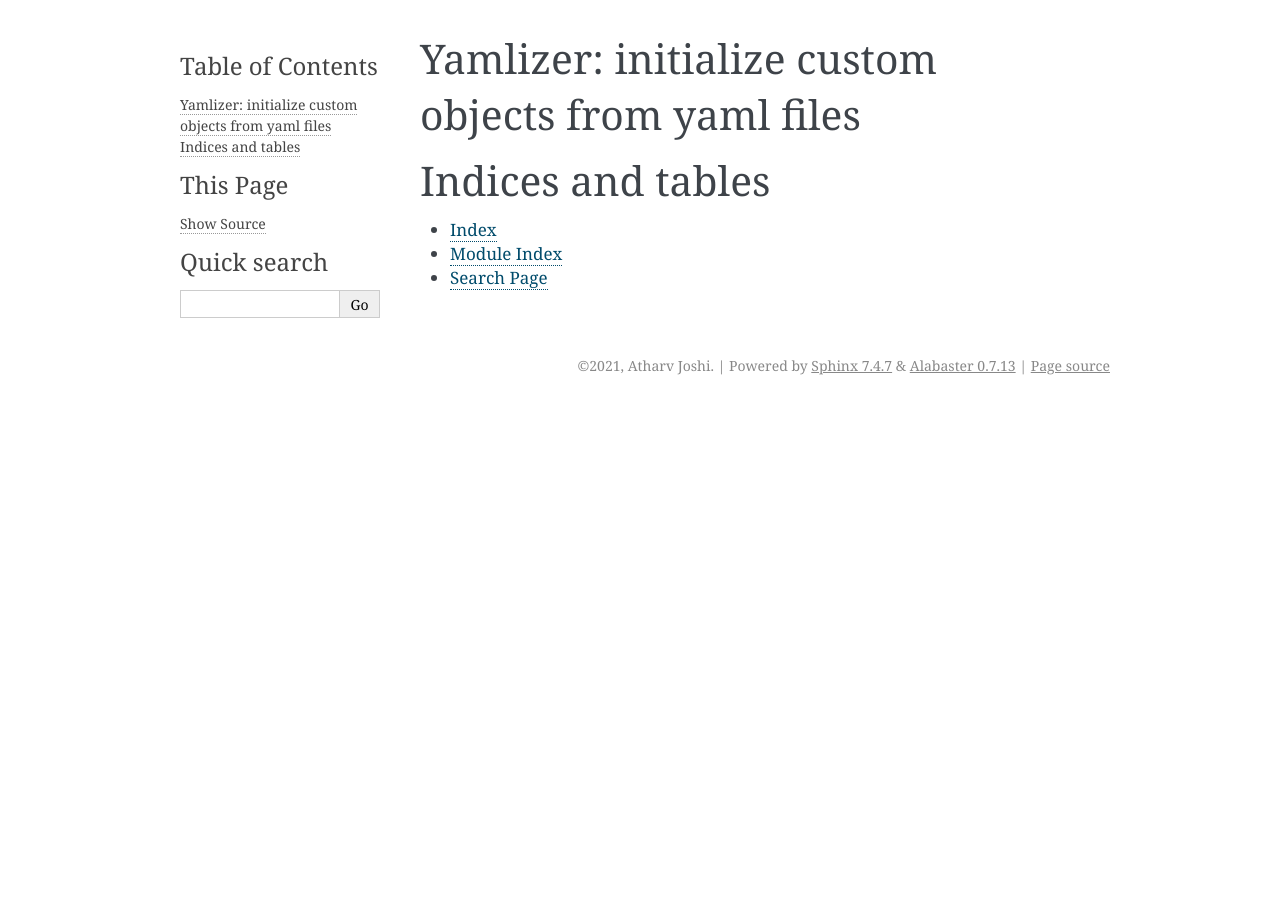
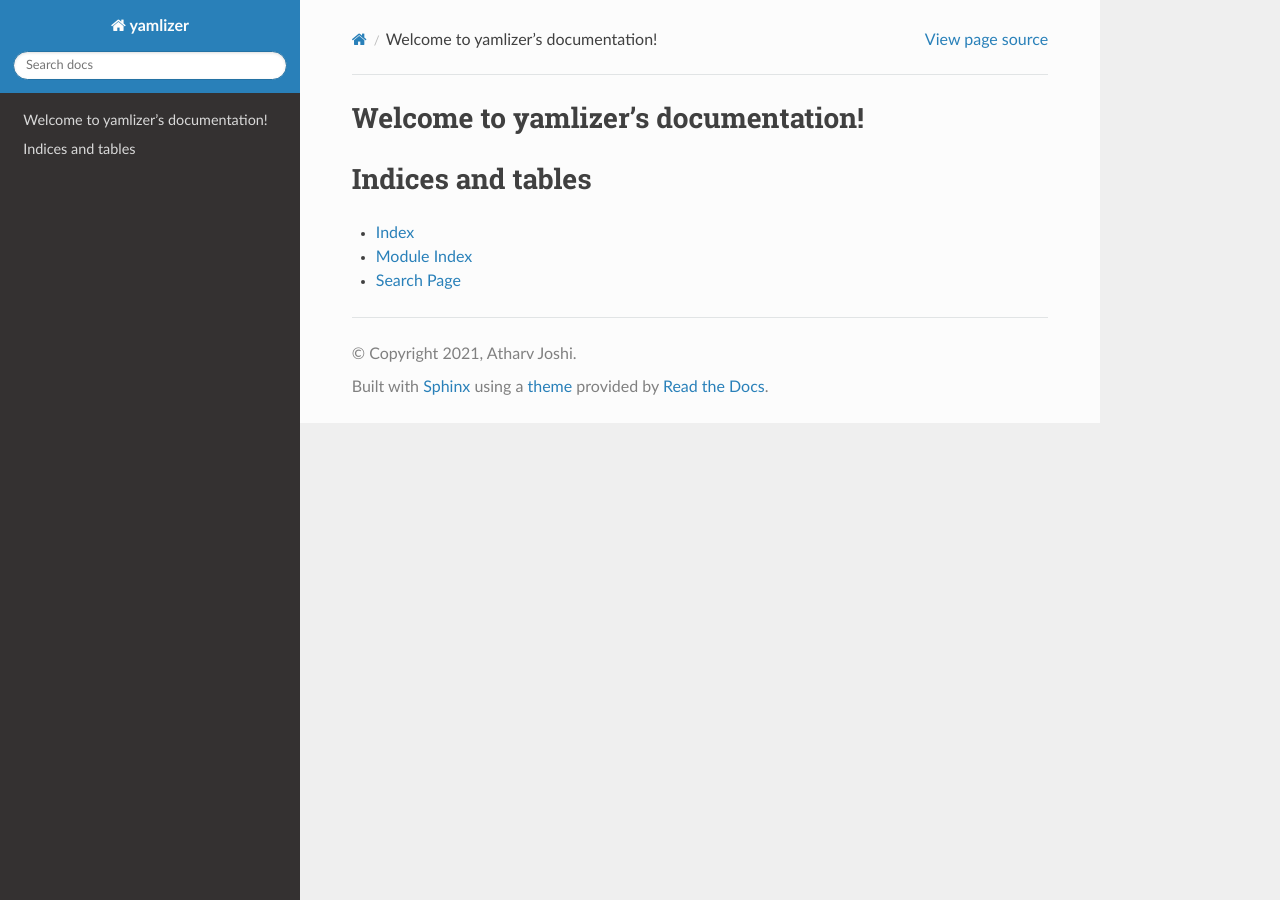
Before and after one commit to atharvjoshi/yamlizer, a Sphinx documentation site: the page built from docs/index.rst, in a window 1280 px wide. Built offline with Sphinx 7.4.7 and the Read the Docs theme 2.0.0, drawn with Linux system fonts in a browser that asks for light colours.

```diff
--- a/docs/conf.py
+++ b/docs/conf.py
@@ -47,7 +47,7 @@
 # The theme to use for HTML and HTML Help pages.  See the documentation for
 # a list of builtin themes.
 #
-html_theme = "alabaster"
+html_theme = "sphinx_rtd_theme"
 
 # Add any paths that contain custom static files (such as style sheets) here,
 # relative to this directory. They are copied after the builtin static files,
--- a/docs/index.rst
+++ b/docs/index.rst
@@ -1,9 +1,4 @@
-.. yamlizer documentation master file, created by
-   sphinx-quickstart on Wed Oct 13 09:27:56 2021.
-   You can adapt this file completely to your liking, but it should at least
-   contain the root `toctree` directive.
-
-Yamlizer: initialize custom objects from yaml files
+Welcome to yamlizer's documentation!
 =====================================================
 
 .. toctree::
```
